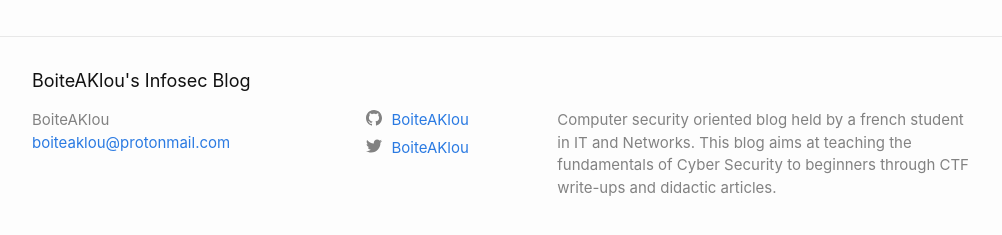
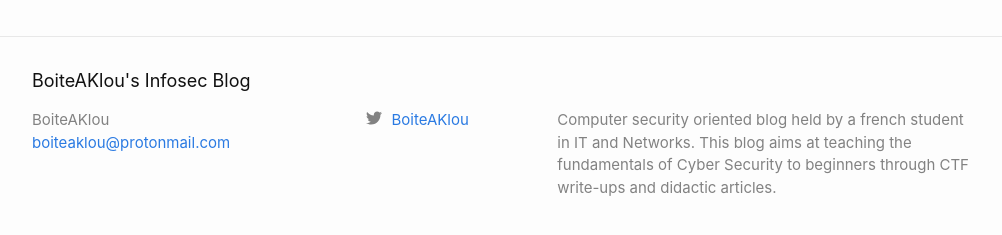
Before and after one commit to BoiteAKlou/boiteaclou.github.io, a Jekyll site: the page built from index.md, in a window 1280 px wide and 900 px high, scrolled down 1604 px. Shown: the part 641-876 px from the top of the window, without its empty margins (138-1140 px from the left). Built offline with Jekyll 4.4.1, drawn with Linux system fonts in a browser that asks for light colours.

Commit message:
Removing github icon

```diff
--- a/_config.yml
+++ b/_config.yml
@@ -44,7 +44,6 @@
 google_analytics: UA-120371981-1
 
 twitter_username: BoiteAKlou
-github_username:  BoiteAKlou
 
 # Build settings
 markdown: kramdown
```
